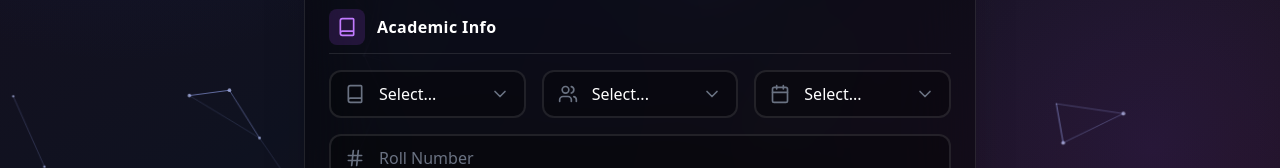
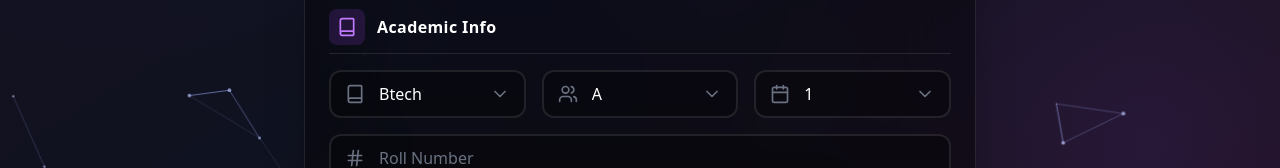
Before and after one commit to gangasingh007/frontend-uni, a React (Vite) app in the folder frontend/: page /register in a window 1280 px wide. Shown: the part 491-659 px from the top of the page. Built offline with nearby package versions, Linux system fonts and the light colour scheme.

Commit message:
Phase 1 finished

```diff
--- a/frontend/src/components/Register.jsx
+++ b/frontend/src/components/Register.jsx
@@ -119,9 +119,9 @@ const Register = () => {
 
                         <FormSection title="Academic Info" icon={Book}>
                             <div className="grid md:grid-cols-3 gap-4">
-                                <SelectField icon={Book} name="courseName" value={formData.courseName} onChange={handleChange} error={errors.courseName} required options={['Btech', 'Mtech']} />
-                                <SelectField icon={Users} name="section" value={formData.section} onChange={handleChange} error={errors.section} required options={['A', 'B', 'C', 'CE', 'D']} />
-                                <SelectField icon={Calendar} name="semester" value={formData.semester} onChange={handleChange} error={errors.semester} required options={['1', '2', '3', '4', '5', '6', '7', '8']} />
+                                <SelectField icon={Book} name="courseName" value={formData.courseName} onChange={handleChange} error={errors.courseName} title="Select Course" required options={['Btech', 'Mtech']} />
+                                <SelectField icon={Users} name="section" value={formData.section} onChange={handleChange} error={errors.section} title="Select Section" required options={['A', 'B', 'C', 'CE', 'D']} />
+                                <SelectField icon={Calendar} name="semester" value={formData.semester} onChange={handleChange} error={errors.semester} title="Select Semester" required options={['1', '2', '3', '4', '5', '6', '7', '8']} />
                             </div>
                             <InputField icon={Hash} name="rollNumber" placeholder="Roll Number" value={formData.rollNumber} onChange={handleChange} error={errors.rollNumber} required />
                         </FormSection>
@@ -181,7 +181,7 @@ const InputField = ({ icon: Icon, name, error, required, ...props }) => (
     </div>
 );
 
-const SelectField = ({ icon: Icon, name, error, required, options, ...props }) => (
+const SelectField = ({ icon: Icon, name, error, required, options, title }) => (
     <div className="relative">
         <Icon className="absolute left-4 top-1/2 -translate-y-1/2 w-5 h-5 text-gray-500 pointer-events-none" />
         <select
@@ -191,9 +191,9 @@ const SelectField = ({ icon: Icon, name, error, required, options, ...props }) =
                 error ? 'focus:ring-red-500/50 focus:border-red-500/50' : 'focus:ring-purple-500/50 focus:border-purple-500/50'
             } transition-all duration-300 appearance-none`}
             required={required}
-            {...props}
+
         >
-            <option value="" disabled className="bg-[#1a1a2e] text-gray-500">Select...</option>
+            <option value="" disabled className="bg-[#1a1a2e] text-gray-500">{title || 'Select an option'}</option>
             {options.map(option => (
                 <option key={option} value={option} className="bg-[#1a1a2e] text-white">{option}</option>
             ))}
--- a/frontend/src/pages/ExplorePage.jsx
+++ b/frontend/src/pages/ExplorePage.jsx
@@ -155,6 +155,9 @@ const ExplorePage = () => {
             </h1>
             <p className="text-xl text-gray-300 mt-4 max-w-2xl mx-auto leading-relaxed">
               Discover and access study materials from all classes and subjects with AI-powered insights.
+            </p>
+            <p className="flex justify-center text-center text-slate-400 font-bold border-2 border-slate-600 rounded-xl p-4 leading-relaxed mt-3 w-0.5/2">
+              Stay Tuned For More Resources
             </p>
 
             {/* Stats Cards */}
```
